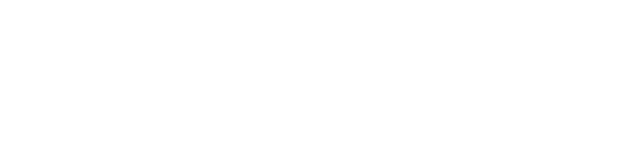
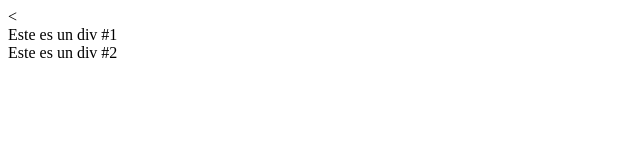
Before and after one commit to abelri/coderhouse-fullstack, a plain HTML site: page clases/2/index.html in a window 1280 px wide. Shown: the whole page, without its empty margins (0-640 px from the left). Drawn offline with Linux system fonts and the light colour scheme.

Commit message:
despues de css

```diff
--- a/clases/2/index.html
+++ b/clases/2/index.html
@@ -1 +1,13 @@
-<p>
+<!DOCTYPE html>
+	<<!DOCTYPE html>
+	<html>
+	<head>
+		<title></title>
+		<link rel="stylesheet" type="text/css" href="">
+	</head>
+	<body>
+		<div class="PrimerDiv">Este es un div #1</div>
+		<div class="SegundoDiv">Este es un div #2</div>
+
+	</body>
+	</html>
--- /dev/null
+++ b/clases/2/main.css
@@ -0,0 +1,9 @@
+body {
+	font-size: 16px
+}
+.PrimerDiv {
+	width: 6em
+}
+.SegundoDiv {
+	width: 10px
+}
```
